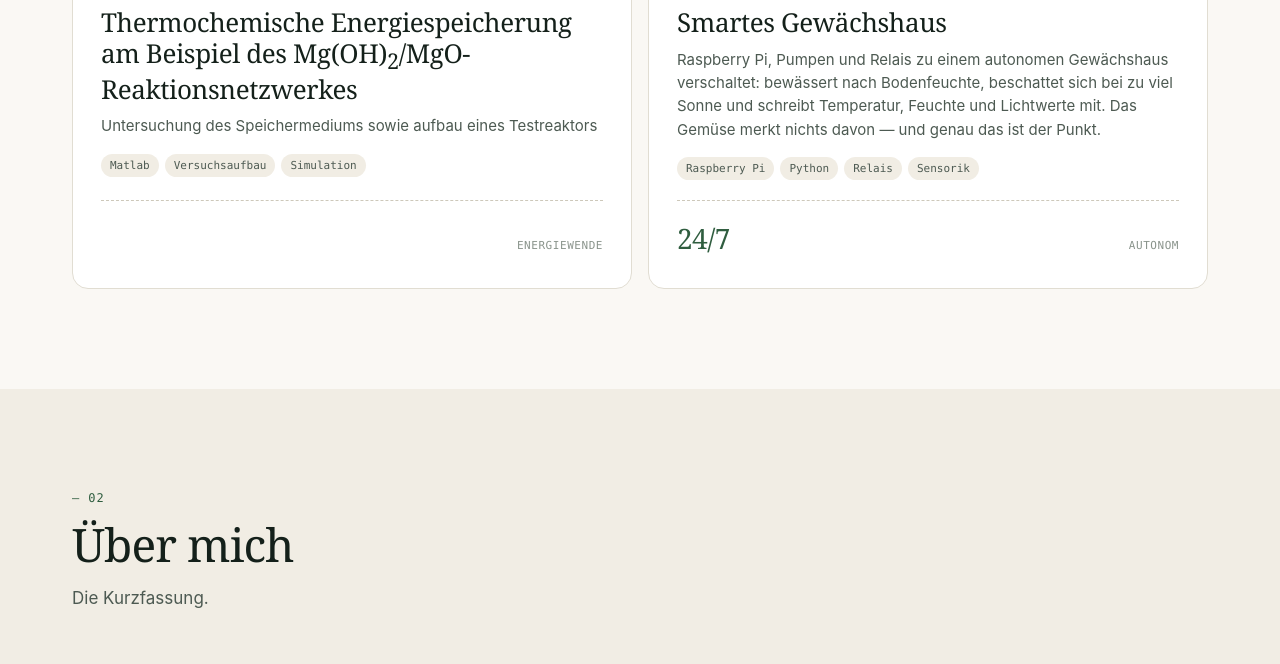
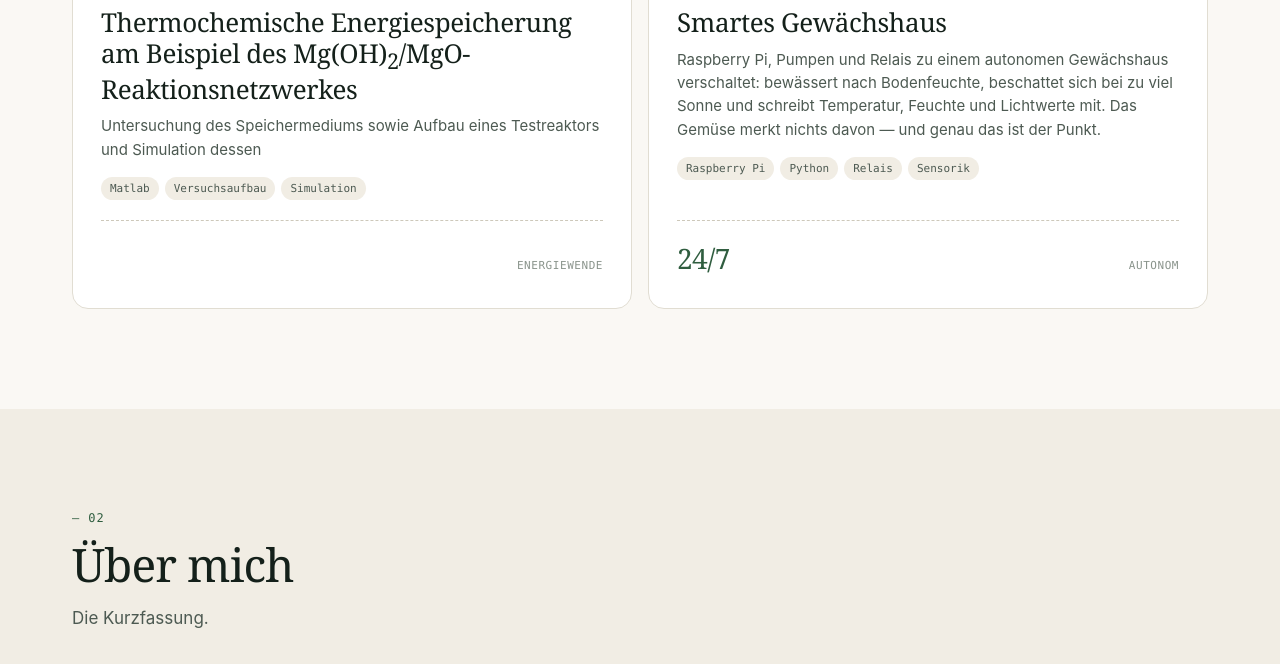
Before and after one commit to WeisDan/WeisDan.github.io, a plain HTML site: page index.html in a window 1280 px wide. Shown: the part 1837-2501 px from the top of the page. Drawn offline with Linux system fonts and the light colour scheme.

Commit message:
Rechtschreibfehler verbessert

```diff
--- a/index.html
+++ b/index.html
@@ -574,7 +574,7 @@
       <div class="work-body">
         <div class="work-kind">Forschung · MCI Innsbruck</div>
         <h3 class="work-title">Thermochemische Energiespeicherung am Beispiel des Mg(OH)<sub>2</sub>/MgO-Reaktionsnetzwerkes</h3>
-        <p class="work-text">Untersuchung des Speichermediums sowie aufbau eines Testreaktors</p>
+        <p class="work-text">Untersuchung des Speichermediums sowie Aufbau eines Testreaktors und Simulation dessen</p>
         <div class="work-tags">
           <span class="tag">Matlab</span>
           <span class="tag">Versuchsaufbau</span>
@@ -708,11 +708,11 @@
       <div class="now-head">Lese gerade</div>
       <p>Christian Huber, „Solange ein Streichholz brennt". Daneben gerne Fachvideos zu Smart Home und erneuerbaren Energien — Stromspeicher, Wärmepumpen-Setups, kleine Bastellösungen aus der Community.</p>
     </div>
-    <div class="now-item">
+    <!-- <div class="now-item">
       <div class="now-ic">○</div>
       <div class="now-head">Suche</div>
       <p style="">Ein Team, das echte Hardware für die Energiewende baut. Bevorzugt im Raum Linz, Steyr, Amstetten — oder remote.</p>
-    </div>
+    </div> -->
   </div>
 </section>
 
```
